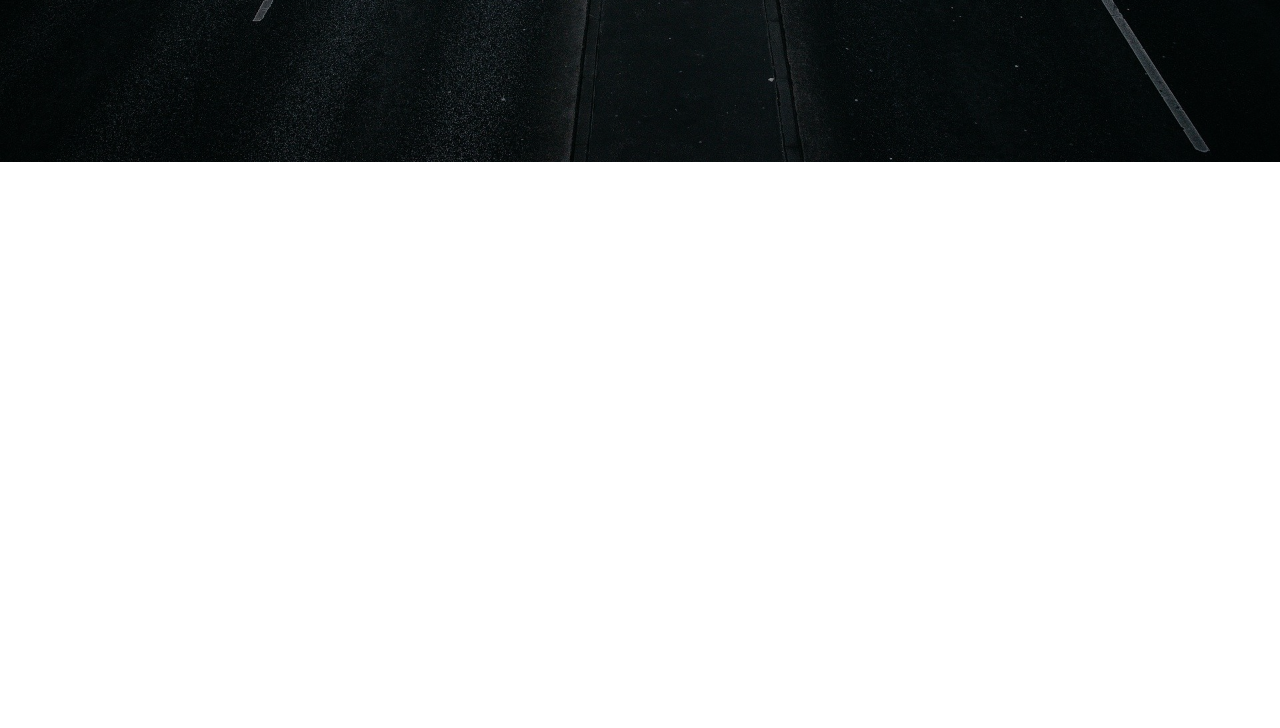
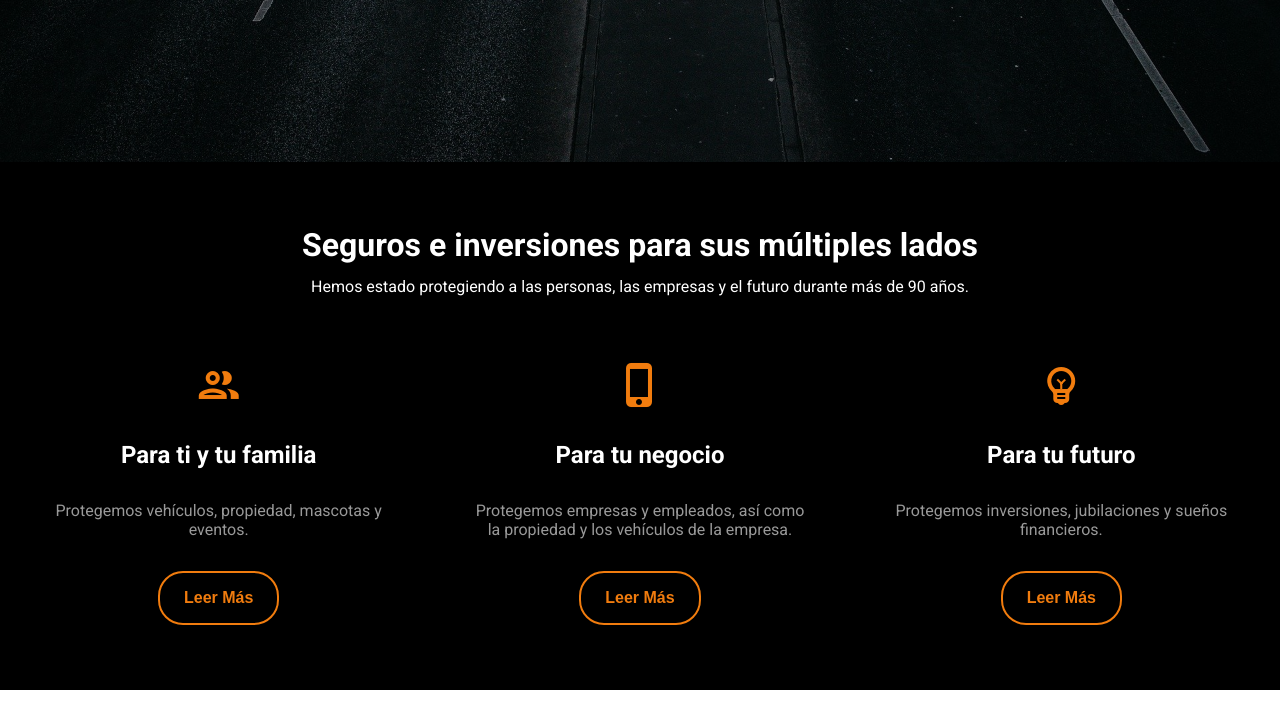
Before and after one commit to juanka13v/Pagina-Autos, a website with bundled scripts: page index.html in a window 1280 px wide. Shown: the part 638-1366 px from the top of the page. Built offline with nearby package versions, Linux system fonts and the light colour scheme.

Commit message:
Add Services

```diff
--- a/index.html
+++ b/index.html
@@ -54,6 +54,63 @@
     </div>
   </main>
 
+
+  <article class="services-container">
+    <div class="services-container__title">
+      <h2>
+        Seguros e inversiones para sus múltiples lados
+      </h2>
+      <p>
+        Hemos estado protegiendo a las personas, las empresas y el futuro durante más de 90 años.
+      </p>
+    </div>
+
+    <div class="services-container__items">
+
+      <!-- Item 1 -->
+      <div class="services-container__item">
+        <span class="material-icons-outlined icono">
+          people
+        </span>
+        <h4>
+          Para ti y tu familia
+        </h4>
+        <p>
+          Protegemos vehículos, propiedad, mascotas y eventos.
+        </p>
+        <button>Leer Más</button>
+      </div>
+
+      <!-- Item 2 -->
+      <div class="services-container__item">
+        <span class="material-icons-outlined icono">
+          phone_iphone
+        </span>
+        <h4>
+          Para tu negocio
+        </h4>
+        <p>
+          Protegemos empresas y empleados, así como la propiedad y los vehículos de la empresa.
+        </p>
+        <button>Leer Más</button>
+      </div>
+
+      <!-- Item 3 -->
+      <div class="services-container__item">
+        <span class="material-icons-outlined icono">
+          emoji_objects
+        </span>
+        <h4>
+          Para tu futuro
+        </h4>
+        <p>
+          Protegemos inversiones, jubilaciones y sueños financieros.
+        </p>
+        <button>Leer Más</button>
+      </div>
+    </div>
+  </article>
+
   <article style="height: 100vh;">
 
   </article>
--- a/js/hamburguer.js
+++ b/js/hamburguer.js
@@ -1,6 +1,9 @@
 export function hamburguer(btn, menu) {
     const $btn = document.querySelector(btn);
     const $menu = document.querySelector(menu);
+    const noScroll = () => {
+      window.scrollTo(0,0);
+    };
 
     const close = `
           <span class="material-icons">
@@ -16,15 +19,18 @@ export function hamburguer(btn, menu) {
 
     $btn.addEventListener("click", (e) => {
       if ($btn.textContent.trim() === "menu") {
+        window.addEventListener("scroll", noScroll)
         $btn.innerHTML = close;
         $menu.classList.toggle('menu-active');
       } else {
+        window.removeEventListener("scroll", noScroll);
         $btn.innerHTML = open;
         $menu.classList.toggle('menu-active');
       }
     });
 
     $menu.addEventListener("click", (e) => {
+      window.removeEventListener("scroll", noScroll);
       $btn.innerHTML = open;
       $menu.classList.toggle('menu-active');
     })
--- a/scss/_variables.scss
+++ b/scss/_variables.scss
@@ -2,6 +2,8 @@
 
 
 $color-1: #f17c0e;
+$color-2: #000000;
+$color-3: #999999;
 
 
 $breakpoint-xs: 0;
--- a/scss/components/_header.scss
+++ b/scss/components/_header.scss
@@ -86,6 +86,7 @@
         .menu-active {
 
             display: block;
+            overflow: hidden;
            position: fixed;
            top: 0;
            left: 0;
--- /dev/null
+++ b/scss/components/_services.scss
@@ -0,0 +1,121 @@
+@import 'scss/variables';
+
+.services-container {
+    background-color: $color-2;
+    padding: 2rem 1rem;
+
+    .services-container__title {
+        margin-top: 2rem;
+        margin-bottom: 2rem;
+        width: 100%;
+        color: white;
+        h2 {
+            text-align: center;
+            font-size: 2rem;
+            font-weight: 700;
+        }
+        p {
+            margin-top: .8rem;
+            text-align: center;
+        }
+    }
+
+    .services-container__items {
+        display: flex;
+        align-items: baseline;
+        gap: 1rem;
+
+        .services-container__item {
+            border: 1px solid black;
+            width: 33%;
+            color: white;
+            display: flex;
+            flex-direction: column;
+            align-items: center;
+            padding: 2rem;
+            justify-content: space-between;
+
+            .icono {
+                font-size: 3rem;
+                color: $color-1;
+            }
+
+            h4 {
+               text-align: center;
+               font-size: 1.5rem;
+               margin-top: 2rem;
+            }
+
+            p {
+                text-align: center;
+                font-size: 1rem;
+                color: $color-3;
+                margin-top: 2rem;
+            }
+
+            button {
+                background-color: $color-2;
+                margin-top: 2rem;
+                font-size: 1rem;
+                color: $color-1;
+                border-radius: 25px;
+                padding: 1rem 1.5rem;
+                font-weight: 700;
+                border: 2px solid $color-1;
+                cursor: pointer;
+
+                &:hover {
+                    background-color: $color-1;
+                    color: $color-2;
+                }
+            }
+
+        }
+    }
+}
+
+
+
+@media screen and (max-width: $breakpoint-lg) {
+
+    .services-container {
+
+        .services-container__items {
+            flex-wrap: wrap;
+            justify-content: center;
+            .services-container__item {
+                width: 40%;
+            }
+        }
+    }
+
+}
+
+@media screen and (max-width: $breakpoint-md) {
+
+
+    .services-container {
+
+
+        .services-container__items {
+            flex-direction: column;
+            justify-content: center;
+            align-items: center;
+            .services-container__item {
+                width: 80%;
+            }
+        }
+    }
+
+}
+
+@media screen and (max-width: $breakpoint-sm) {
+
+    .services-container {
+        .services-container__title {
+            h2 {
+                font-size: 1.5rem;
+            }
+        }
+    }
+}
--- a/scss/main.scss
+++ b/scss/main.scss
@@ -15,3 +15,4 @@
 @import 'components/header';
 @import 'components/footer';
 @import 'components/main';
+@import 'components/services';
```
Also changed, not shown: css/main.css.
